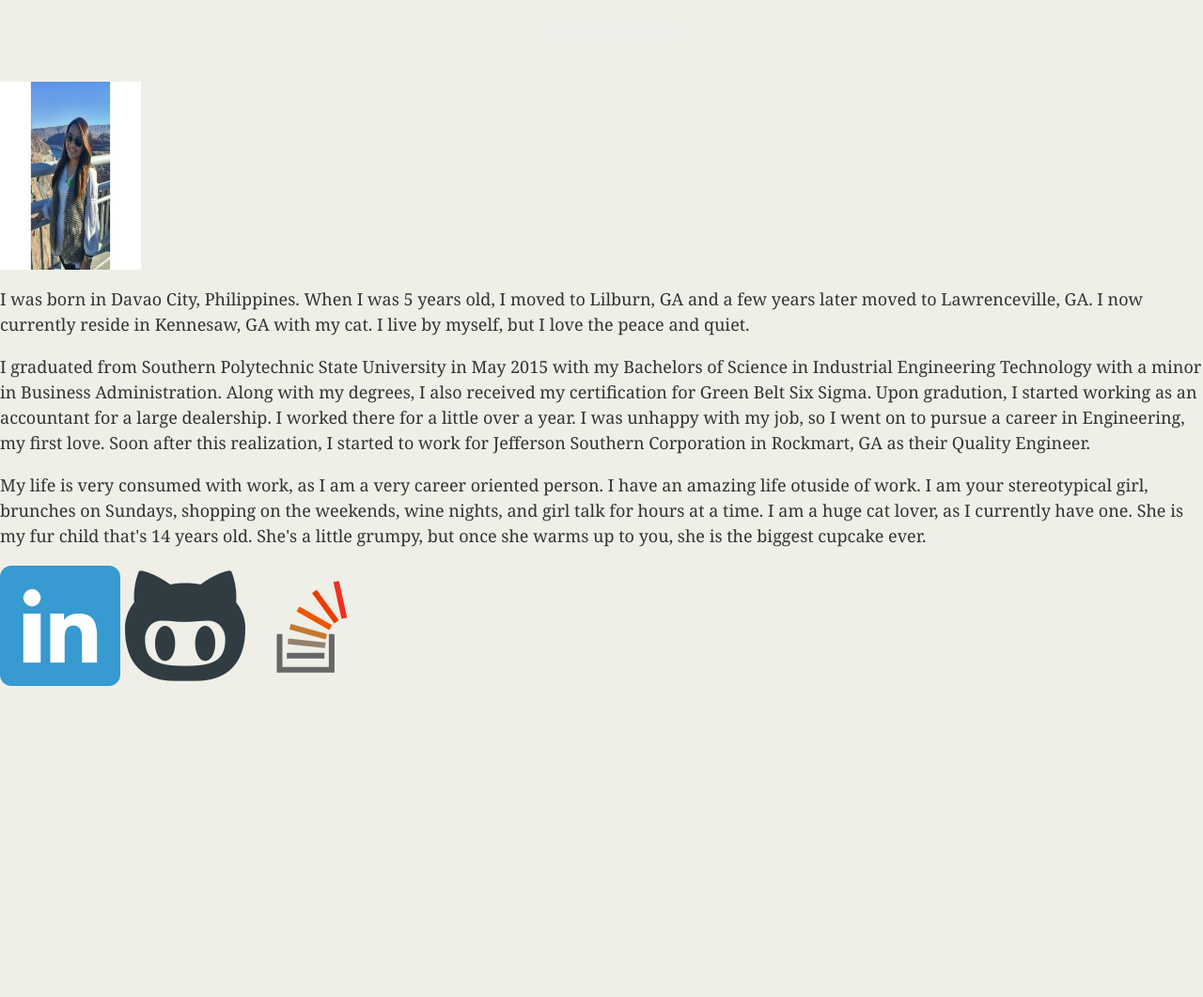
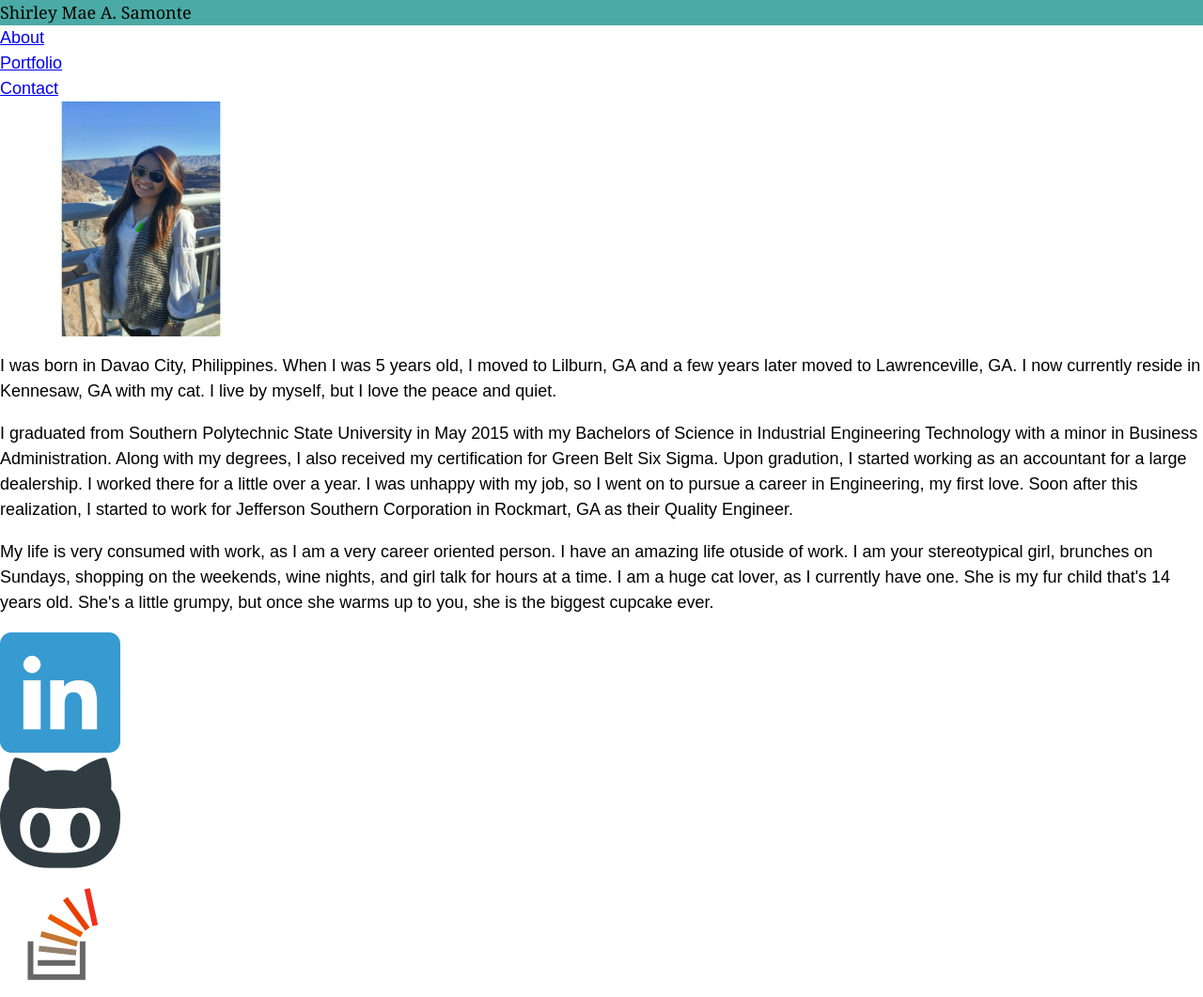
Before and after one commit to ssamonte/Basic-Portfolio, a plain HTML site: page index.html in a window 1280 px wide. Shown: the whole page at 94% size. Before the commit the page ends 800 px from the top, so only its background shows below. Drawn offline with Linux system fonts and the light colour scheme.

Commit message:
incomplete assignment

```diff
--- a/assets/css/style.css
+++ b/assets/css/style.css
@@ -3,55 +3,21 @@
 body {
     padding: 0;
     margin: 0;
-    font-family: Georgia, "Times New Roman", Times, serif;
+    font-family: Arial, Helvetica, sans-serif;
     font-size: 18px;
+    color: #77777;
     line-height: 150%;
-    color: #333;
-    background: #efeee7;
+    background: #ffffff;
+    border: #dddddd;
   }
 
   header {
-    background: #333;
+    background: #4aaaa5;
+    border: #cccccc;
+    font-family: Georgia, 'Times New Roman', Times, serif;
   }
-
-  h1 {
-    padding: 20px 0;
-    margin: 0;
-    margin-bottom: 20px;
-    font-size: 28px;
-    color: #eee;
-    text-align: center;
-  }
-
-  h2 {
-    font-size: 24px;
-  }
-
-  a {
-    color: #d21034;
-  }
-
-  .container {
-    width: 1024px;
-    margin: 0 auto;
-  }
-
-  #main-bio,
-  #contact-info,
-  #bio-image {
-    float: left;
-  }
-
-  #main-bio {
-    width: 70%;
-  }
-
-  #contact-info {
-    width: 30%;
-  }
-
-  #bio-image {
-    width: 200px;
-    height: 200px;
-    margin-right: 20px;
-  }
+section{
+    #right{
+        background-color: #ffffff;
+        color: #777777;
+    }
--- a/index.html
+++ b/index.html
@@ -5,11 +5,18 @@
         <link rel="stylesheet" type="text/css" href="assets/css/style.css">
     </head>
     <body>
-    <h1> About Me</h1>
-    <img src ="" width= "" height="">
 
-    <div>
-    <img src="assets/images/profile.jpg" width="150px" height="200">
+    <header>Shirley Mae A. Samonte</header>
+    <section id="right">
+    <a href="index.html">About</a>
+    </section>
+    <a href="portfolio.html">Portfolio</a>
+    <section id="middle">
+    <a href="contact.asp">Contact</a>
+    </section>
+
+
+    <img src="assets/images/profile.jpg" width="300px" height="250">
     <p>I was born in Davao City, Philippines.
         When I was 5 years old, I moved to Lilburn, GA and a few years later moved to Lawrenceville, GA.
         I now currently reside in Kennesaw, GA with my cat. I live by myself, but I love the peace and quiet.
@@ -28,15 +35,19 @@
         I am a huge cat lover, as I currently have one. She is my fur child that's 14 years old. She's a little grumpy, but once she
         warms up to you, she is the biggest cupcake ever.
     </p>
-    </div>
 
- <div>
+     <section id="right">
         <a href="http://www.linkedin.com"/>
             <img src="assets/images/LinkedIn.png" alt="LinkedIn"></a>
+     </section>
+     <section id="middle">
         <a href="http://www.github.com">
             <img src="assets/images/GitHub.png" alt="GitHub"></a>
-        <a href="http://www.stackoverflow.com">
+       </section>
+       <section id="left">
+       <a href="http://www.stackoverflow.com">
             <img src="assets/images/StackOverFlow.png" alt="StackOverFlow"></a>
-        </div>
+     </section>
+
     </body>
 </html>
```
